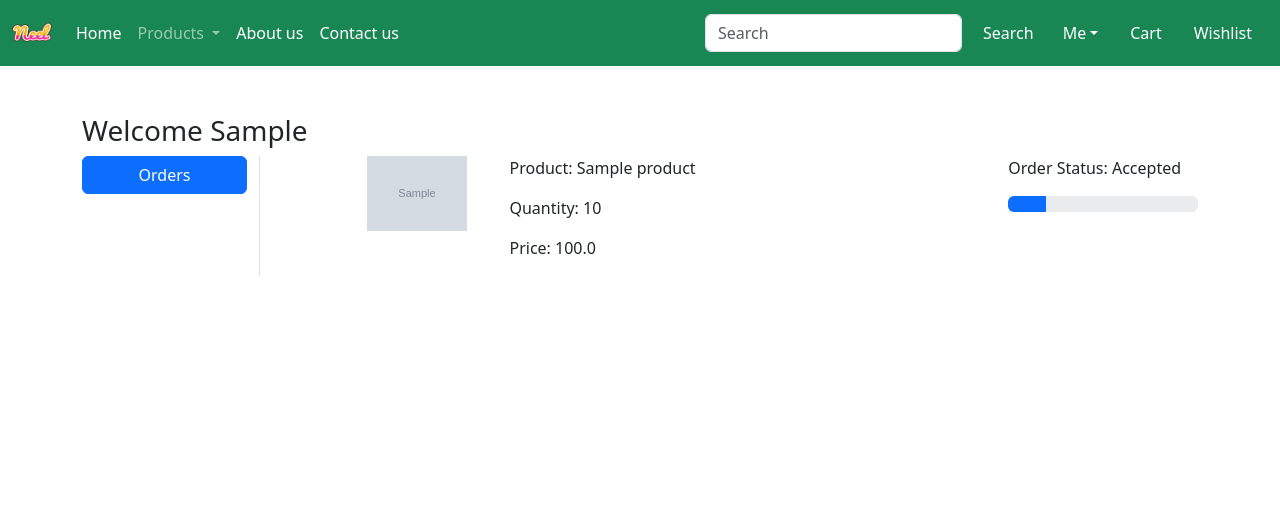
After one commit to Dmytro2Poplinskii/Django_store, a Django app: page /store/orders/ in a window 1280 px wide. The commit adds this page. Shown: the top 516 px of the page. Run offline with Django 5.2, Linux system fonts and the light colour scheme; a user stored in the database is signed in; tables that the repository leaves empty hold one stand-in row (values such as "Sample post"); grey boxes marked "Sample" are stand-in pictures; some libraries are stand-ins or nearby versions.

Commit message:
feat: added orders template and orders view

```diff
--- a/store_app/templates/app/base.html
+++ b/store_app/templates/app/base.html
@@ -79,7 +79,7 @@
               aria-labelledby="profileDropdown"
             >
               <li><a href="{% url "store_app:profile" %}" class="dropdown-item">Profile</a></li>
-              <li><a href="#" class="dropdown-item">Orders</a></li>
+              <li><a href="{% url "store_app:orders" %}" class="dropdown-item">Orders</a></li>
               <li><a href="{% url "password-change" %}" class="dropdown-item">Change password</a></li>
               <li>
                 <form action="{% url "logout" %}" method="post">
--- /dev/null
+++ b/store_app/templates/app/orders.html
@@ -0,0 +1,53 @@
+{% extends "app/base.html" %}
+
+{% load static %}
+
+{% block title %}Orders{% endblock %}
+
+{% block content %}
+  <div class="container my-5">
+    <div class="row">
+      <h3>Welcome <span class="text-capitalize">{{ request.user }}</span></h3>
+      <div class="col-sm-2 border-end">
+        <ul class="list-unstyled">
+          <li class="d-grid"><a href="{% url "store_app:orders" %}" class="btn btn-primary">Orders</a></li>
+        </ul>
+      </div>
+
+      <div class="col-sm-9 offset-sm-1">
+        {% for order in order_placed %}
+          <div class="row">
+            <div class="col-sm-2">
+              <img src="{{ order.product.product_image.url }}" alt="{{ order.product.title }}" class="img-fluid" height="100" width="100">
+            </div>
+            <div class="col-sm-7">
+              <p>Product: {{ order.product.title }}</p>
+              <p>Quantity: {{ order.quantity }}</p>
+              <p>Price: {{ order.total_cost}}</p>
+            </div>
+            <div class="col-sm-3">
+              <p>Order Status: {{ order.status }}</p>
+              <div class="progress">
+                {% if order.status == "Accepted" %}
+                  <div class="progress-bar" role="progressbar" style="width: 20%" aria-valuenow="20" aria-valuemin="0" aria-valuemax="100"></div>
+                {% endif %}
+                {% if order.status == "Packed" %}
+                  <div class="progress-bar" role="progressbar" style="width: 20%" aria-valuenow="40" aria-valuemin="0" aria-valuemax="100"></div>
+                {% endif %}
+                {% if order.status == "On the way" %}
+                  <div class="progress-bar" role="progressbar" style="width: 20%" aria-valuenow="70" aria-valuemin="0" aria-valuemax="100"></div>
+                {% endif %}
+                {% if order.status == "Delivered" %}
+                  <div class="progress-bar" role="progressbar" style="width: 20%" aria-valuenow="100" aria-valuemin="0" aria-valuemax="100"></div>
+                {% endif %}
+                {% if order.status == "Delivered" %}
+                  <div class="progress-bar bg-danger" role="progressbar" style="width: 20%" aria-valuenow="100" aria-valuemin="0" aria-valuemax="100"></div>
+                {% endif %}
+              </div>
+            </div>
+          </div>
+        {% endfor %}
+      </div>
+    </div>
+  </div>
+{% endblock %}
--- a/store_app/urls.py
+++ b/store_app/urls.py
@@ -20,7 +20,7 @@ urlpatterns = [
     path("minus-cart/", views.minus_cart, name="minus-cart"),
     path("remove-cart/", views.remove_cart, name="remove-cart"),
     path("payment-done/", views.payment_done, name="payment-done"),
-    # path("orders/", views.orders, name="orders"),
+    path("orders/", views.orders, name="orders"),
 
     path("password-reset-done/", auth_views.PasswordResetDoneView.as_view(
         template_name="app/password_reset_complete.html"
--- a/store_app/views.py
+++ b/store_app/views.py
@@ -317,5 +317,10 @@ def remove_cart(request: HttpRequest) -> JsonResponse:
 
 
 def payment_done(request: HttpRequest) -> HttpResponse:
+    return render(request, "app/payment_done.html")
 
-    return render(request, "app/payment_done.html")
+
+def orders(request: HttpRequest) -> HttpResponse:
+    order_placed = OrderPlaced.objects.filter(user=request.user)
+
+    return render(request, "app/orders.html", locals())
```
